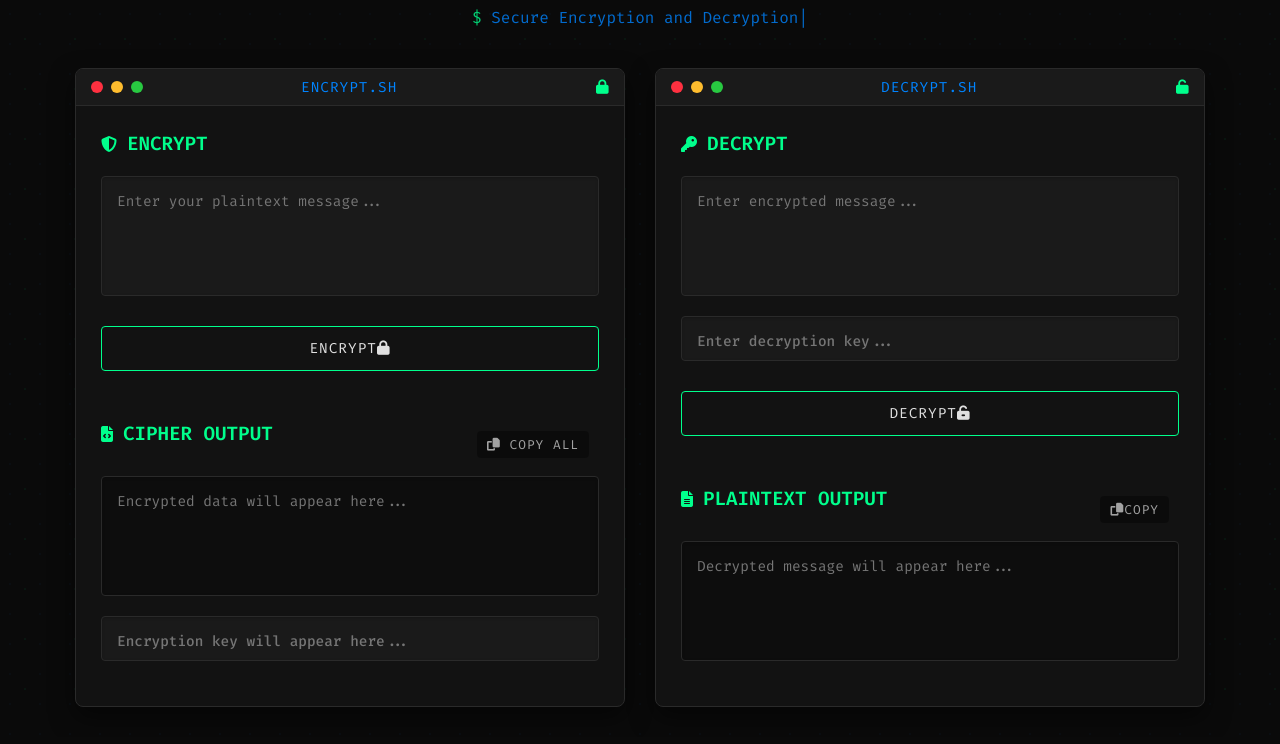
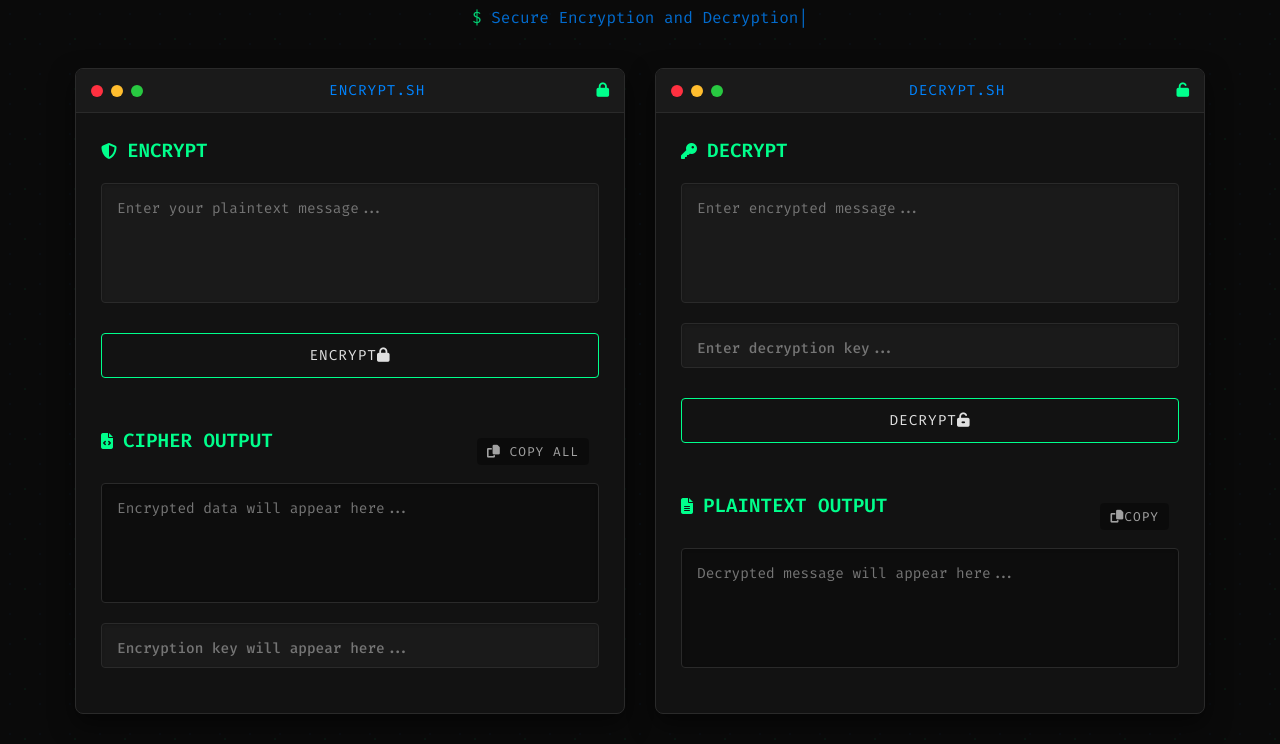
Before and after one commit to ColeConley/ncrptdcrpt, a plain HTML site: page index.html in a window 1280 px wide. Shown: the part 86-830 px from the top of the page. Drawn offline with Linux system fonts and the light colour scheme.

Commit message:
Undoing the previous centering commit

```diff
--- a/style.css
+++ b/style.css
@@ -102,7 +102,6 @@ body {
     display: flex;
     align-items: center;
     border-bottom: 1px solid var(--border);
-    position: relative;
 }
 
 .terminal-controls {
@@ -136,15 +135,11 @@ body {
     font-size: 0.9rem;
     text-transform: uppercase;
     letter-spacing: 1px;
-    position: absolute;
-    left: 225px;
 }
 
 .terminal-lock {
     color: var(--accent);
     font-size: 0.9rem;
-    position: absolute;
-    left: 520px;
 }
 
 .terminal-body {
```
